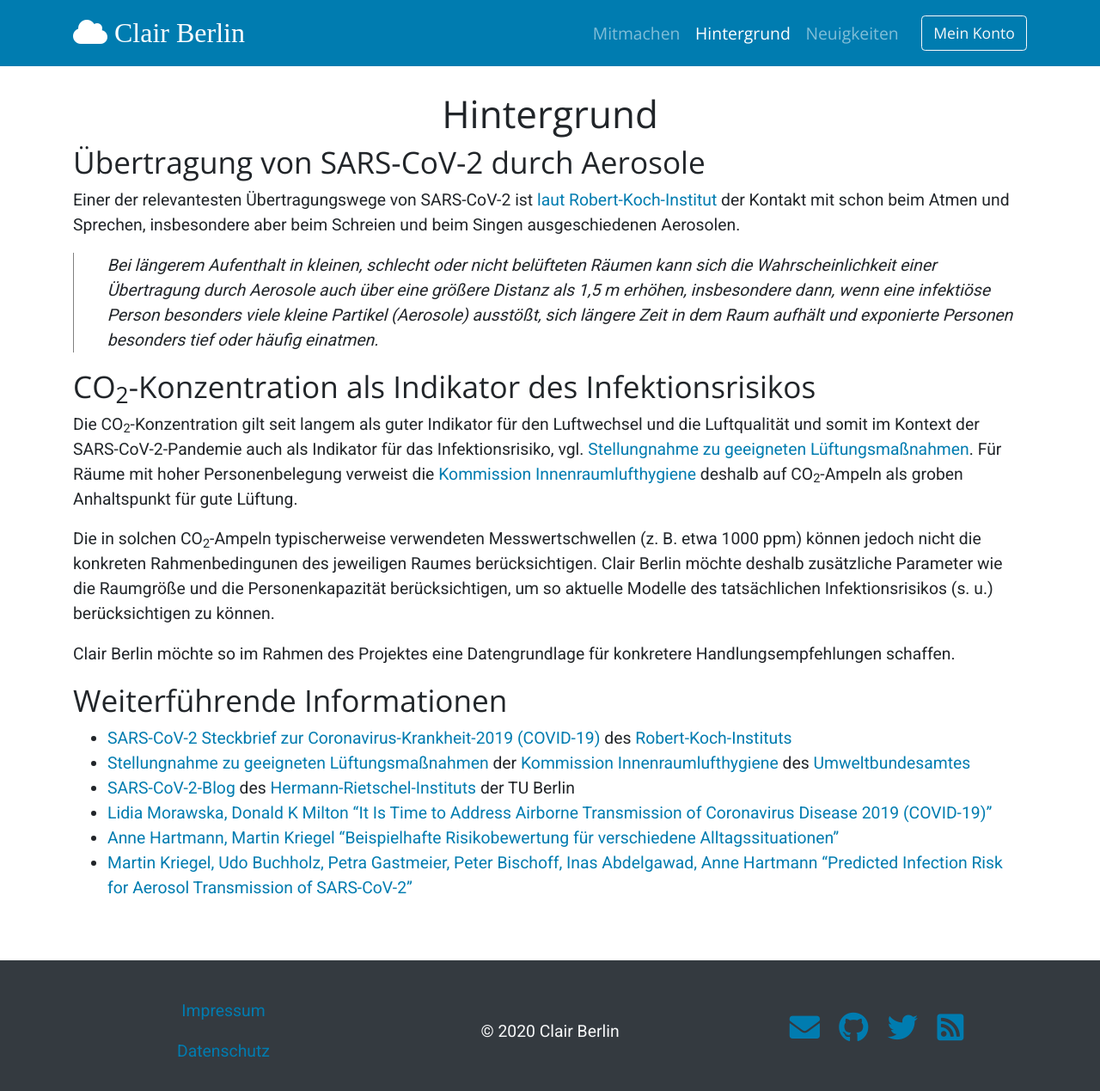
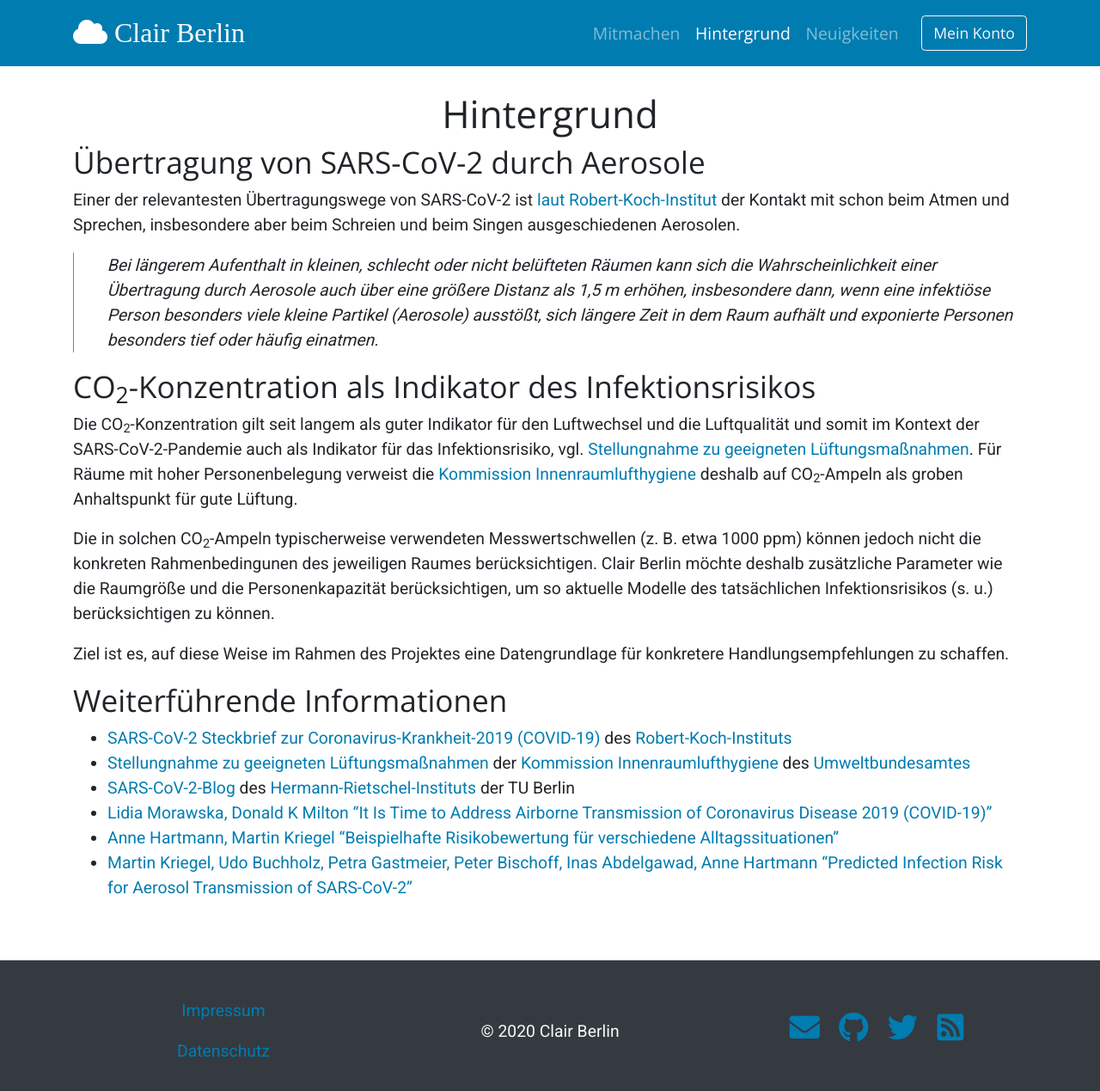
Before and after one commit to ClairBerlin/clair-website, a Jekyll site: the page built from hintergrund.md, in a window 1280 px wide and 1281 px high. Shown: the top 1269 px of the window at 86% size. Built offline with Jekyll 4.4.1, drawn with Linux system fonts in a browser that asks for light colours; some web fonts are replaced.

Commit message:
Improve wording

```diff
--- a/hintergrund.md
+++ b/hintergrund.md
@@ -35,8 +35,8 @@ deshalb zusätzliche Parameter wie die Raumgröße und die Personenkapazität
 berücksichtigen, um so aktuelle Modelle des tatsächlichen Infektionsrisikos (s.
 u.) berücksichtigen zu können.
 
-Clair Berlin möchte so im Rahmen des Projektes eine Datengrundlage für
-konkretere Handlungsempfehlungen schaffen.
+Ziel ist es, auf diese Weise im Rahmen des Projektes eine Datengrundlage für
+konkretere Handlungsempfehlungen zu schaffen.
 
 ## Weiterführende Informationen
 
```
